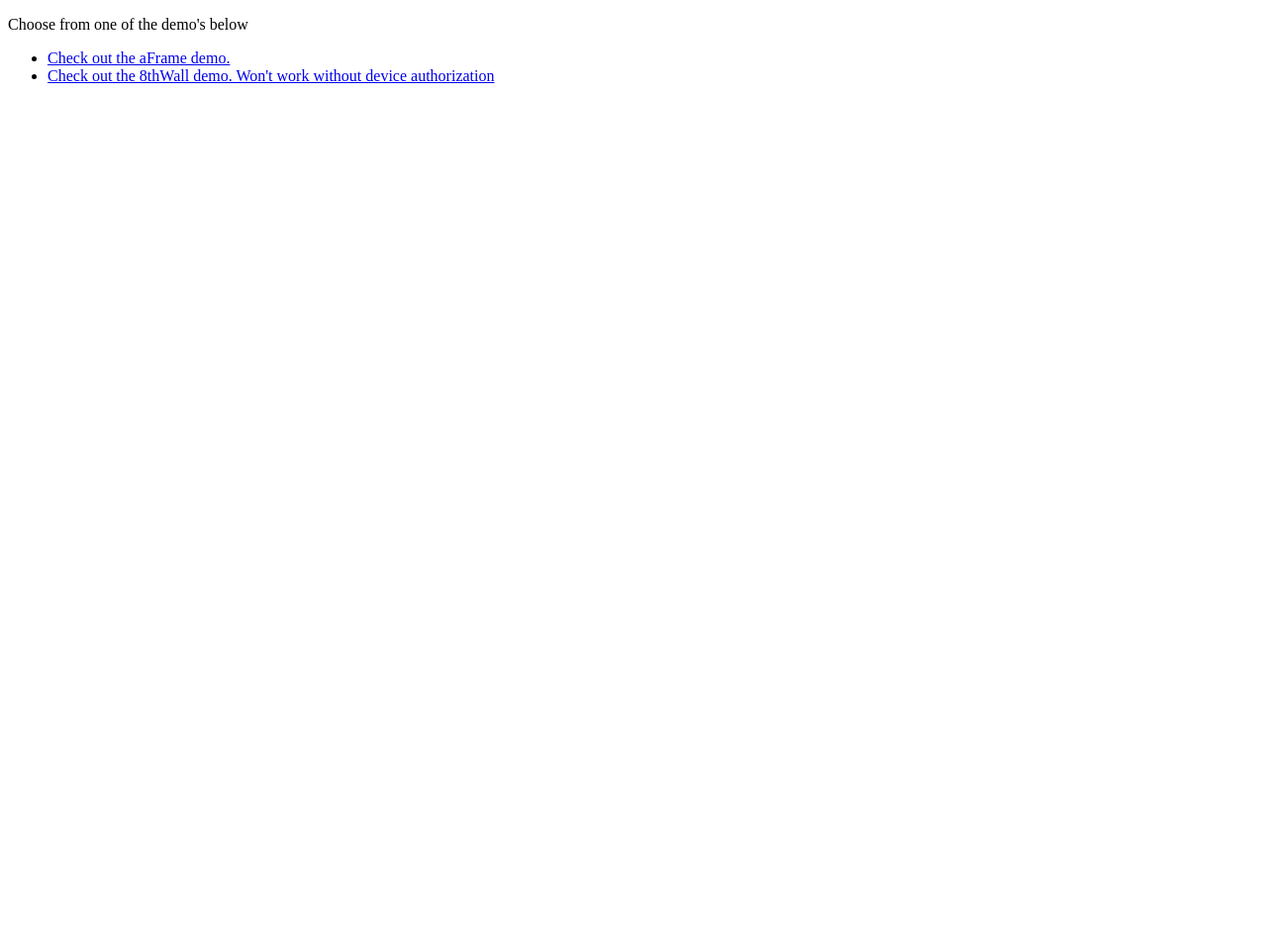
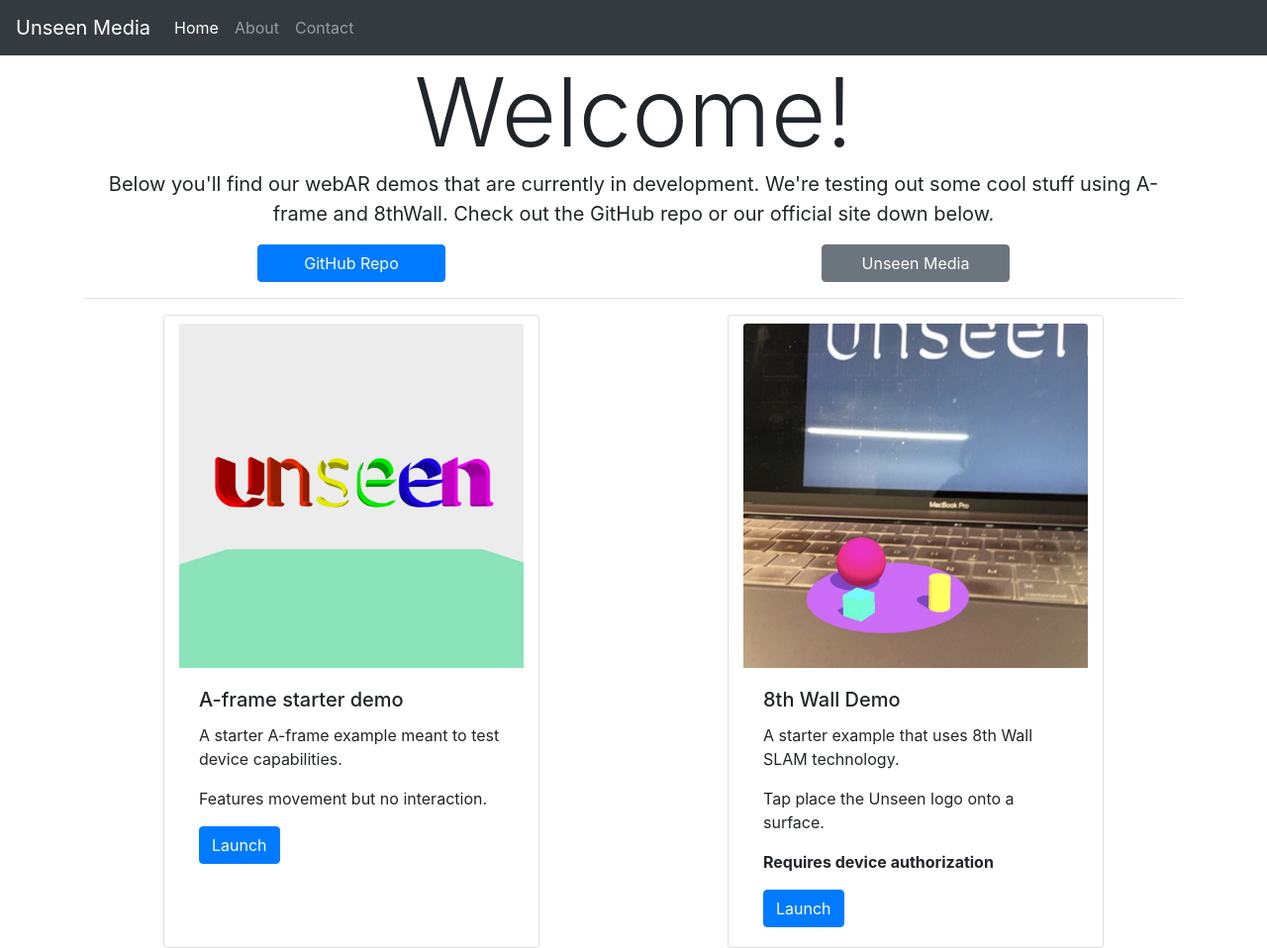
Before and after one commit to unseenAlex/onBoardingTest, a plain HTML site: page index.html in a window 1280 px wide. Shown: the whole page at 99% size. Before the commit the page ends 800 px from the top, so only its background shows below. Drawn offline with nearby package versions, Linux system fonts and the light colour scheme.

Commit message:
Added bootstrap to home page

```diff
--- a/index.html
+++ b/index.html
@@ -1,16 +1,89 @@
-<!DOCTYPE html>
+<!doctype html>
 <html lang="en">
+
 <head>
-    <meta charset="UTF-8">
-    <meta name="viewport" content="width=device-width, initial-scale=1.0">
-    <meta http-equiv="X-UA-Compatible" content="ie=edge">
-    <title>onBoardingTest Root</title>
+    <!-- Required meta tags -->
+    <meta charset="utf-8">
+    <meta name="viewport" content="width=device-width, initial-scale=1, shrink-to-fit=no">
+
+    <!-- Bootstrap CSS -->
+    <link rel="stylesheet" href="https://stackpath.bootstrapcdn.com/bootstrap/4.3.1/css/bootstrap.min.css"
+        integrity="sha384-ggOyR0iXCbMQv3Xipma34MD+dH/1fQ784/j6cY/iJTQUOhcWr7x9JvoRxT2MZw1T" crossorigin="anonymous">
+
+    <title>Unseen Media Demos</title>
 </head>
+
 <body>
-    <p>Choose from one of the demo's below</p>
-    <ul>
-        <li><a href="https://unseenalex.github.io/onBoardingTest/demos/aFrame.html">Check out the aFrame demo.</a></li>
-        <li><a href="https://unseenalex.github.io/onBoardingTest/demos/8thWall.html">Check out the 8thWall demo. Won't work without device authorization</a></li>
-    </ul>
+    <!--Header contains navbar-->
+    <header>
+        <nav class="navbar navbar-expand-lg navbar-dark bg-dark">
+            <a class="navbar-brand" href="#">Unseen Media</a>
+            <!--TODO: insert company logo here-->
+            <button class="navbar-toggler" type="button" data-toggle="collapse" data-target="#navbarNavAltMarkup"
+                aria-controls="navbarNavAltMarkup" aria-expanded="false" aria-label="Toggle navigation">
+                <span class="navbar-toggler-icon"></span>
+            </button>
+            <div class="collapse navbar-collapse" id="navbarNavAltMarkup">
+                <div class="navbar-nav">
+                    <a class="nav-item nav-link active" href="https://unseenalex.github.io/onBoardingTest/">Home <span
+                            class="sr-only">(current)</span></a>
+                    <a class="nav-item nav-link" href="https://www.unseenmedia.io/">About</a>
+                    <a class="nav-item nav-link" href="https://www.unseenmedia.io/contact">Contact</a>
+                </div>
+            </div>
+        </nav>
+    </header>
+    <!--Main contains demo cards-->
+    <main class="container">
+        <div class="row">
+            <div class="col display-1 text-center">Welcome!</div>
+        </div>
+        <div class="row">
+            <p class="col blockquote text-center">Below you'll find our webAR demos that are currently in development.
+                We're testing out some cool stuff using A-frame and 8thWall. Check out the GitHub repo or our official
+                site down below.</p>
+        </div>
+        <div class="row justify-content-around">
+            <a href="https://github.com/unseenAlex/onBoardingTest" class="col-sm-2 btn btn-primary">GitHub Repo</a>
+            <a href="https://www.unseenmedia.io/" class="col-sm-2 btn btn-secondary">Unseen Media</a>
+        </div>
+        <hr>
+        <div class="row justify-content-around">
+            <div class="col-sm-4 card">
+                <img class="card-img-top" src="demos/Images/AframeDemo.png" alt="Card image cap" style="margin-top: 0.5em;">
+                <div class="card-body">
+                    <h5 class="card-title">A-frame starter demo</h5>
+                    <p class="card-text">A starter A-frame example meant to test device capabilities.</p>
+                    <p class="card-text">Features movement but no interaction.</p>
+                    <a href="https://unseenalex.github.io/onBoardingTest/demos/aFrame.html" class="btn btn-primary">Launch</a>
+                </div>
+            </div>
+            <div class="col-sm-4 card">
+                <img class="card-img-top" src="demos/Images/8thWallDemo.jpg" alt="Card image cap" style="margin-top: 0.5em;">
+                <div class="card-body">
+                    <h5 class="card-title">8th Wall Demo</h5>
+                    <p class="card-text">A starter example that uses 8th Wall SLAM technology.</p>
+                    <p class="card-text">Tap place the Unseen logo onto a surface.</p>
+                    <p class="card-text font-weight-bold">Requires device authorization</p>
+                    <a href="https://unseenalex.github.io/onBoardingTest/demos/8thWall.html" class="btn btn-primary">Launch</a>
+                </div>
+            </div>
+        </div>
+    </main>
+    <!--Footer-->
+    <footer></footer>
+
+    <!-- Optional JavaScript -->
+    <!-- jQuery first, then Popper.js, then Bootstrap JS -->
+    <script src="https://code.jquery.com/jquery-3.3.1.slim.min.js"
+        integrity="sha384-q8i/X+965DzO0rT7abK41JStQIAqVgRVzpbzo5smXKp4YfRvH+8abtTE1Pi6jizo" crossorigin="anonymous">
+    </script>
+    <script src="https://cdnjs.cloudflare.com/ajax/libs/popper.js/1.14.7/umd/popper.min.js"
+        integrity="sha384-UO2eT0CpHqdSJQ6hJty5KVphtPhzWj9WO1clHTMGa3JDZwrnQq4sF86dIHNDz0W1" crossorigin="anonymous">
+    </script>
+    <script src="https://stackpath.bootstrapcdn.com/bootstrap/4.3.1/js/bootstrap.min.js"
+        integrity="sha384-JjSmVgyd0p3pXB1rRibZUAYoIIy6OrQ6VrjIEaFf/nJGzIxFDsf4x0xIM+B07jRM" crossorigin="anonymous">
+    </script>
 </body>
+
 </html>
```
Also changed, not shown: demos/Images/8thWallDemo.jpg (added), demos/Images/AframeDemo.png (added).
